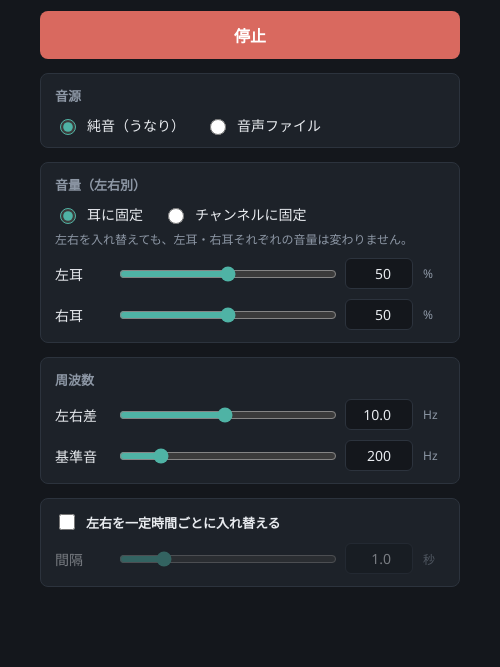
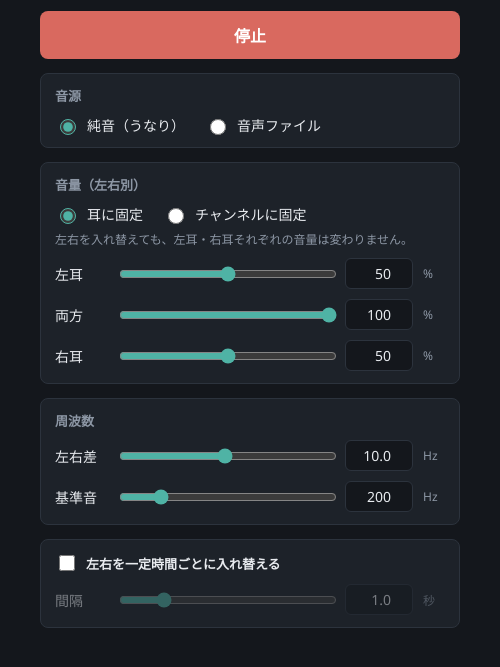
Before and after one commit to hidetako/brain-ears, an Electron app: page src/index.html in a window 500 px wide. Both pictures are taken after a click on the button "再生". Shown: the part 127-794 px from the top of the page. Drawn offline with Linux system fonts and the light colour scheme; no server answers.

Commit message:
Add a shared volume slider between left and right (v1.1.1)
The new slider scales both sides by the same factor, keeping the
left/right balance.

Co-Authored-By: Claude Fable 5.2 <noreply@anthropic.com>
Claude-Session: https://claude.ai/code/session_01GoyBHH1kBF2zj1Mt8W54X4

```diff
--- a/package.json
+++ b/package.json
@@ -1,7 +1,7 @@
 {
   "name": "binaural-player",
   "productName": "Binaural Player",
-  "version": "1.1.0",
+  "version": "1.1.1",
   "description": "左右別音量・周波数差・左右入れ替えを調整できるバイノーラルビート プレーヤー",
   "main": "src/main.js",
   "author": "hidetako",
--- a/src/engine.js
+++ b/src/engine.js
@@ -80,6 +80,7 @@
         diff: 10,
         volL: 50,
         volR: 50,
+        volBoth: 100, // 左右共通の音量 (左右の比は保ったまま全体を上げ下げする)
         volumeMode: 'ear',
         swapEnabled: false,
         swapInterval: 1,
@@ -96,6 +97,7 @@
       if (patch.diff !== undefined) p.diff = clamp(patch.diff, LIMITS.diff);
       if (patch.volL !== undefined) p.volL = clamp(patch.volL, LIMITS.volume);
       if (patch.volR !== undefined) p.volR = clamp(patch.volR, LIMITS.volume);
+      if (patch.volBoth !== undefined) p.volBoth = clamp(patch.volBoth, LIMITS.volume);
       if (patch.volumeMode !== undefined) {
         p.volumeMode = patch.volumeMode === 'channel' ? 'channel' : 'ear';
       }
@@ -186,10 +188,12 @@
     _volumeGains() {
       const headroom = HEADROOM[this.params.source];
       // 0-100% を聴感に近いカーブでゲインへ変換
-      const gain = (percent) => {
+      const curve = (percent) => {
         const v = clamp(percent, LIMITS.volume) / 100;
-        return v * v * headroom;
+        return v * v;
       };
+      const both = curve(this.params.volBoth);
+      const gain = (percent) => curve(percent) * both * headroom;
       const l = gain(this.params.volL);
       const r = gain(this.params.volR);
       return this.params.volumeMode === 'channel'
--- a/src/index.html
+++ b/src/index.html
@@ -84,6 +84,12 @@
         <span class="unit">%</span>
       </div>
       <div class="row">
+        <label for="volBoth">両方</label>
+        <input type="range" id="volBoth" min="0" max="100" step="1">
+        <input type="number" id="volBothNum" min="0" max="100" step="1">
+        <span class="unit">%</span>
+      </div>
+      <div class="row">
         <label for="volR">右</label>
         <input type="range" id="volR" min="0" max="100" step="1">
         <input type="number" id="volRNum" min="0" max="100" step="1">
--- a/src/renderer.js
+++ b/src/renderer.js
@@ -77,6 +77,7 @@
 
   bind('volL', 0);
   bind('volR', 0);
+  bind('volBoth', 0);
   bind('diff', 1);
   bind('base', 0);
   bind('swapInterval', 1);
```
Also changed, not shown: test/engine.test.js (+12 -0 lines), README.md, 1 other file.
